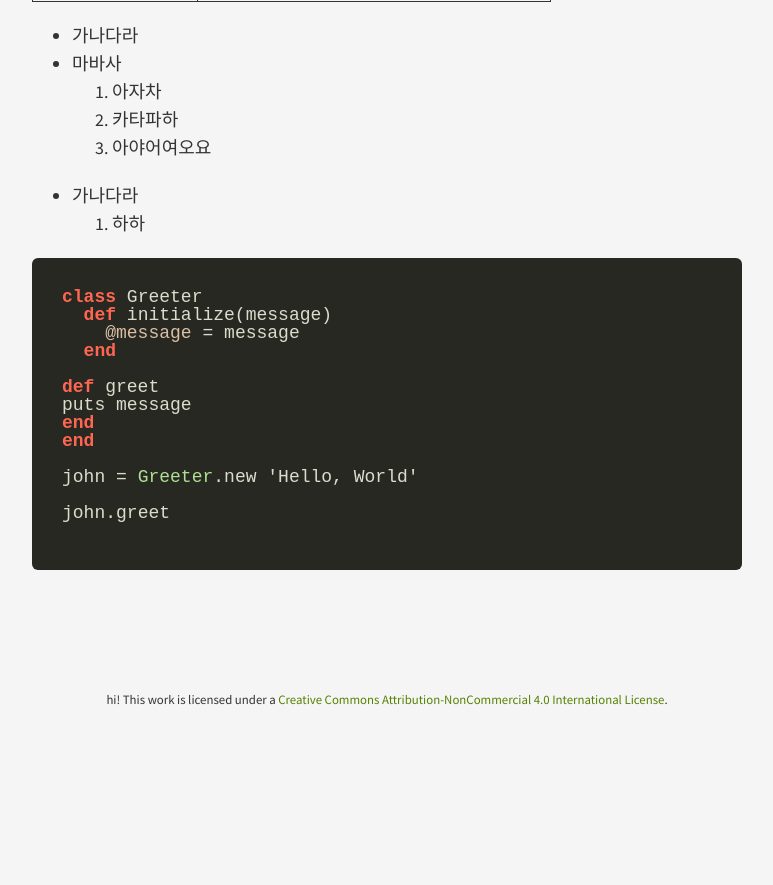
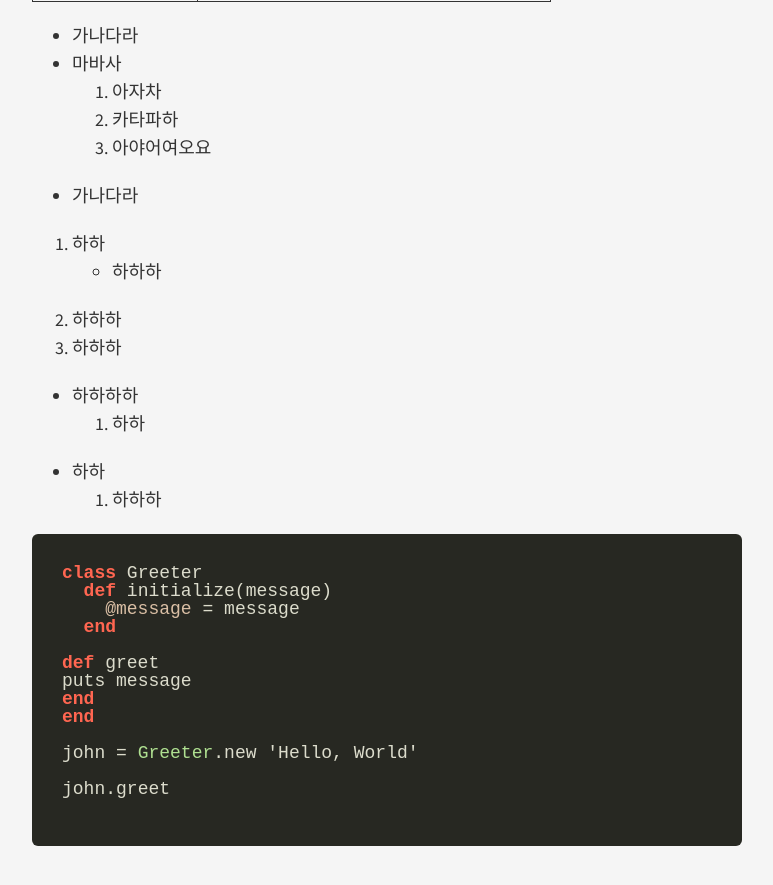
Before and after one commit to xodidsmlek/xodidsmlek.github.io, a Jekyll site: the page built from _posts/2014-03-07-demo-post.md, in a window 1280 px wide and 900 px high, scrolled down 841 px. Shown: the top 885 px of the window, without its empty margins (253-1026 px from the left). Built offline with Jekyll 4.4.1, drawn with Linux system fonts in a browser that asks for light colours; before the commit the page ends 1570 px from its top, so only the background shows below that.

Commit message:
테스트

```diff
--- a/_posts/2014-03-07-demo-post.md
+++ b/_posts/2014-03-07-demo-post.md
@@ -64,7 +64,17 @@ title: 깃허브 블로그 문법 ...
 1. 카타파하
 1. 아야어여오요
 - 가나다라
+
+
 1. 하하
+- 하하하
+1. 하하하
+1. 하하하
+
+- 하하하하
+1. 하하
+- 하하
+1. 하하하
 
 
 <div class="highlight"><pre><span class="k">class</span> <span class="nc">Greeter</span>
```
